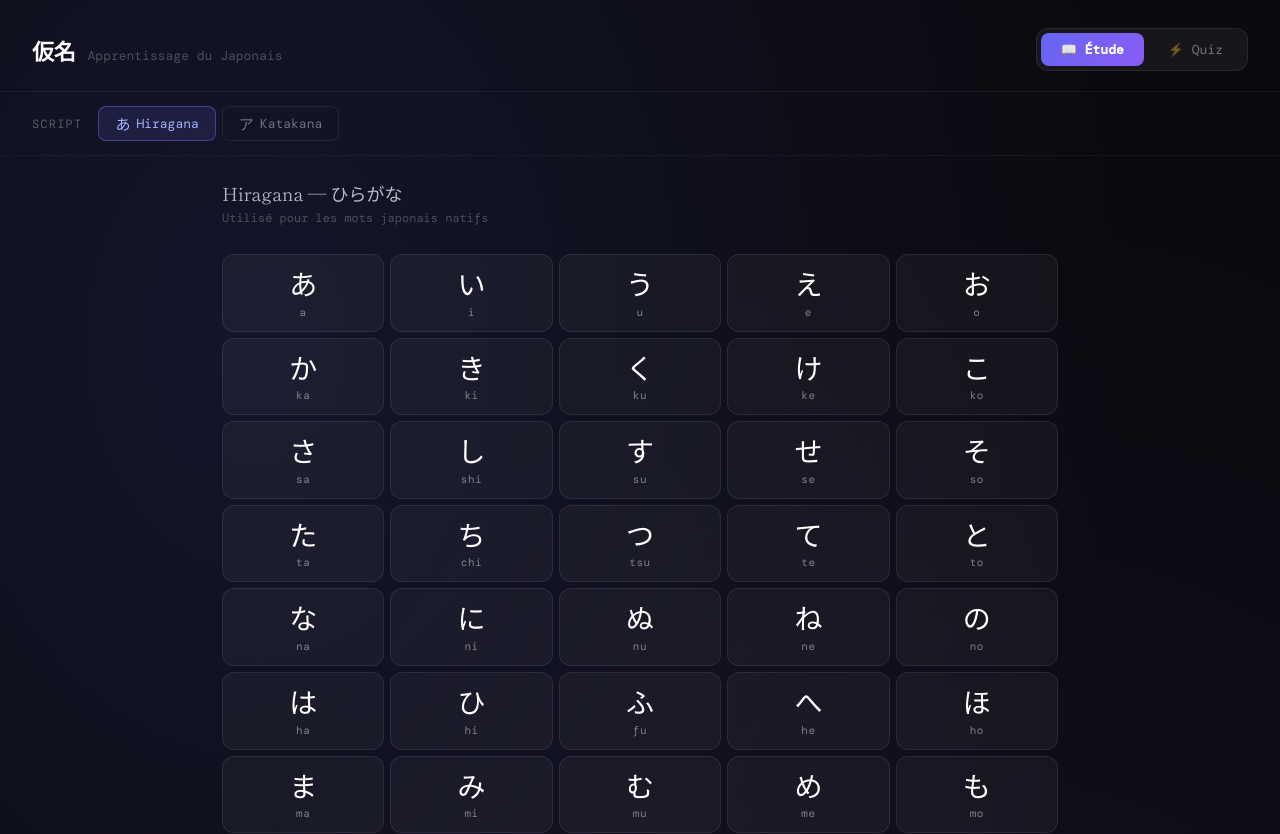
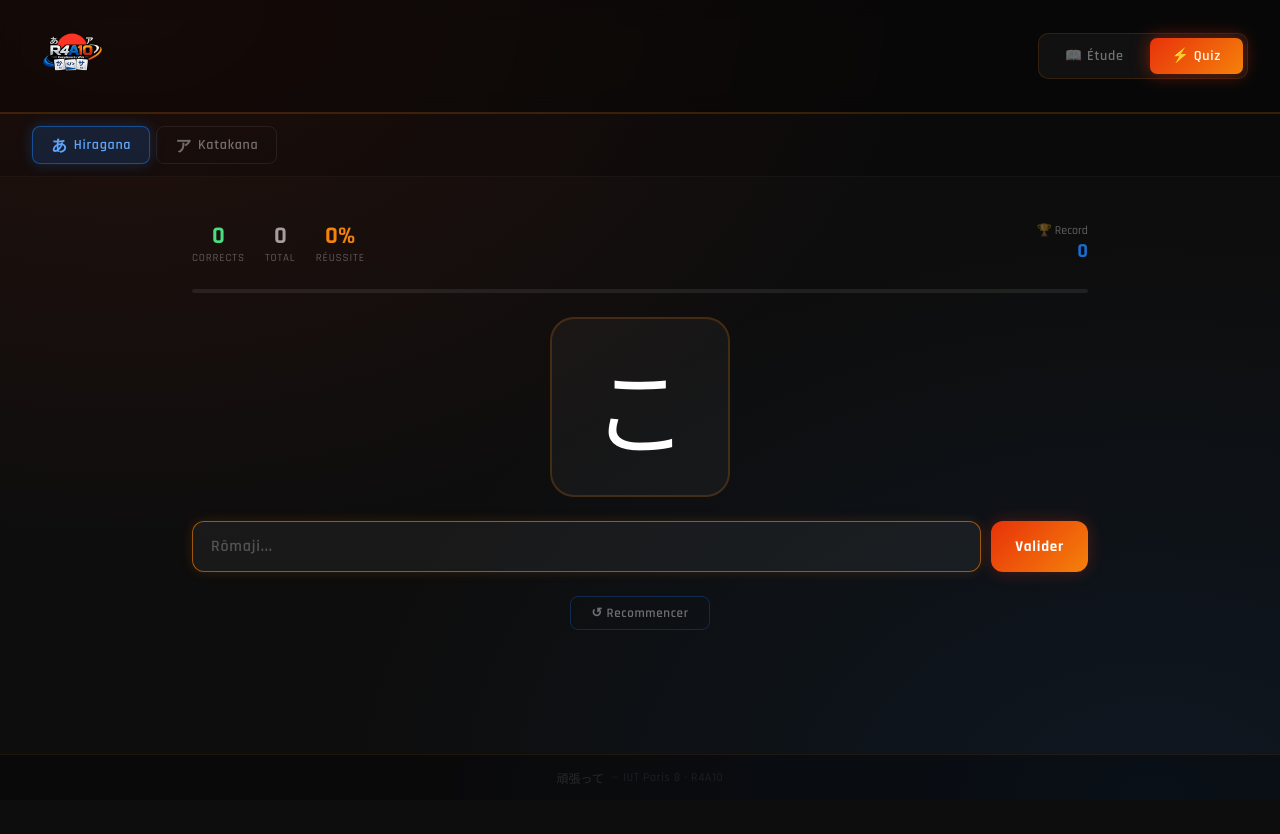
Before and after one commit to Naosh1/S4_Projet_Fil_Rouge_Camillia, a React (Vite) app: page /quiz in a window 1280 px wide. Shown: the top 834 px of the page. After the commit the page ends 800 px from the top, so only its background shows below. Built offline with nearby package versions, Linux system fonts and the light colour scheme.

Commit message:
ajout de logo, amélioration du css et ajout des routes study/quiz

```diff
--- a/src/App.module.css
+++ b/src/App.module.css
@@ -3,85 +3,84 @@
   display: flex;
   flex-direction: column;
   background:
-    radial-gradient(ellipse at 20% 20%, rgba(99,102,241,0.12) 0%, transparent 60%),
-    radial-gradient(ellipse at 80% 80%, rgba(139,92,246,0.08) 0%, transparent 60%),
-    #0a0a0f;
+          radial-gradient(ellipse at 10% 0%, rgba(232,50,10,0.1) 0%, transparent 50%),
+          radial-gradient(ellipse at 90% 100%, rgba(26,111,212,0.1) 0%, transparent 50%),
+          #0d0d0d;
   color: #fff;
+  font-family: 'Rajdhani', sans-serif;
 }
 
-/* ── Header ── */
 .header {
-  padding: 28px 32px 20px;
-  border-bottom: 1px solid rgba(255, 255, 255, 0.06);
+  padding: 16px 32px;
+  border-bottom: 2px solid rgba(245,130,10,0.2);
   display: flex;
   align-items: center;
   justify-content: space-between;
   flex-wrap: wrap;
   gap: 16px;
+  background: rgba(0,0,0,0.4);
+  backdrop-filter: blur(10px);
 }
 
 .brand {
   display: flex;
-  align-items: baseline;
+  align-items: center;
   gap: 12px;
 }
 
-.brandKanji {
-  font-family: 'Shippori Mincho', serif;
-  font-size: 22px;
-  font-weight: 700;
-  color: #fff;
-  letter-spacing: -0.01em;
-}
-
-.brandSub {
-  font-size: 13px;
-  color: rgba(255, 255, 255, 0.25);
-  font-family: 'DM Mono', monospace;
+.brandLogo {
+  height: 80px;
 }
 
 .modeNav {
   display: flex;
   gap: 4px;
-  background: rgba(255, 255, 255, 0.05);
+  background: rgba(255,255,255,0.04);
   padding: 4px;
-  border-radius: 12px;
-  border: 1px solid rgba(255, 255, 255, 0.08);
+  border-radius: 10px;
+  border: 1px solid rgba(245,130,10,0.15);
 }
 
 .modeBtn {
-  padding: 8px 20px;
-  border-radius: 8px;
+  padding: 9px 22px;
+  border-radius: 7px;
   border: none;
   background: transparent;
-  color: rgba(255, 255, 255, 0.4);
+  color: rgba(255,255,255,0.4);
   cursor: pointer;
-  font-size: 13px;
-  font-family: 'DM Mono', monospace;
-  transition: background 0.2s, color 0.2s;
+  font-size: 14px;
+  font-family: 'Rajdhani', sans-serif;
+  font-weight: 600;
+  letter-spacing: 0.05em;
+  text-decoration: none;
+  transition: background 0.2s, color 0.2s, box-shadow 0.2s;
+  display: flex;
+  align-items: center;
+  gap: 6px;
 }
 
 .modeBtnActive {
-  background: linear-gradient(135deg, #6366f1, #8b5cf6);
+  background: linear-gradient(135deg, #e8320a, #f5820a);
   color: #fff;
-  font-weight: 600;
+  box-shadow: 0 0 18px rgba(232,50,10,0.5);
 }
 
-/* ── Script bar ── */
 .scriptBar {
-  padding: 14px 32px;
+  padding: 12px 32px;
   display: flex;
   align-items: center;
   gap: 16px;
-  border-bottom: 1px solid rgba(255, 255, 255, 0.04);
+  border-bottom: 1px solid rgba(255,255,255,0.04);
+  background: rgba(0,0,0,0.2);
 }
 
 .scriptLabel {
-  font-size: 12px;
-  color: rgba(255, 255, 255, 0.3);
+  font-size: 11px;
+  color: rgba(255,255,255,0.25);
   text-transform: uppercase;
-  letter-spacing: 0.1em;
-  font-family: 'DM Mono', monospace;
+  letter-spacing: 0.12em;
+  font-family: 'Rajdhani', sans-serif;
+  font-weight: 600;
 }
 
 .scriptButtons {
@@ -93,56 +92,60 @@
   display: flex;
   align-items: center;
   gap: 6px;
-  padding: 6px 16px;
+  padding: 6px 18px;
   border-radius: 8px;
-  border: 1px solid rgba(255, 255, 255, 0.08);
+  border: 1px solid rgba(255,255,255,0.08);
   background: transparent;
-  color: rgba(255, 255, 255, 0.4);
+  color: rgba(255,255,255,0.4);
   cursor: pointer;
-  font-size: 13px;
-  font-family: 'DM Mono', monospace;
-  transition: background 0.2s, color 0.2s, border-color 0.2s;
+  font-size: 14px;
+  font-family: 'Rajdhani', sans-serif;
+  font-weight: 600;
+  letter-spacing: 0.05em;
+  transition: all 0.2s;
 }
 
 .scriptBtn:hover {
-  background: rgba(255, 255, 255, 0.05);
+  background: rgba(255,255,255,0.06);
+  color: rgba(255,255,255,0.7);
 }
 
 .scriptBtnActive {
-  background: rgba(99, 102, 241, 0.15);
-  border-color: rgba(99, 102, 241, 0.5);
-  color: #a5b4fc;
+  background: rgba(26,111,212,0.2);
+  border-color: rgba(26,111,212,0.6);
+  color: #60a5fa;
+  box-shadow: 0 0 14px rgba(26,111,212,0.3);
 }
 
 .scriptEx {
   font-family: 'Noto Sans JP', sans-serif;
-  font-size: 15px;
+  font-size: 16px;
 }
 
-/* ── Main ── */
 .main {
   flex: 1;
-  padding: 24px 32px;
-  max-width: 900px;
+  padding: 28px 32px;
+  max-width: 960px;
   width: 100%;
   margin: 0 auto;
   align-self: center;
 }
 
-/* ── Footer ── */
 .footer {
-  padding: 16px 32px;
-  border-top: 1px solid rgba(255, 255, 255, 0.04);
+  padding: 14px 32px;
+  border-top: 1px solid rgba(245,130,10,0.1);
   display: flex;
   justify-content: center;
   align-items: center;
   gap: 8px;
-  font-size: 11px;
-  color: rgba(255, 255, 255, 0.15);
+  font-size: 12px;
+  color: rgba(255,255,255,0.12);
   font-family: 'Noto Sans JP', sans-serif;
+  background: rgba(0,0,0,0.3);
 }
 
 .footerMuted {
-  font-family: 'DM Mono', monospace;
-  color: rgba(255, 255, 255, 0.08);
+  font-family: 'Rajdhani', sans-serif;
+  color: rgba(255,255,255,0.08);
+  letter-spacing: 0.05em;
 }
--- a/src/App.tsx
+++ b/src/App.tsx
@@ -1,40 +1,41 @@
-import { useState } from 'react';
-import StudyMode from './components/StudyMode';
-import QuizMode from './components/QuizMode';
-import styles from './App.module.css';
+import { Routes, Route, NavLink } from 'react-router-dom'
+import StudyMode from './components/StudyMode'
+import QuizMode from './components/QuizMode'
+import styles from './App.module.css'
+import { useState } from 'react'
 
-type Mode   = 'study' | 'quiz';
-type Script = 'hiragana' | 'katakana';
+type Script = 'hiragana' | 'katakana'
 
-function App() {
-  const [mode, setMode]     = useState<Mode>('study');
-  const [script, setScript] = useState<Script>('hiragana');
+const App = () => {
+    const [script, setScript] = useState<Script>('hiragana')
 
     return (
         <div className={styles.app}>
-      {/* ── Header ── */}
             <header className={styles.header}>
                 <div className={styles.brand}>
-          <span className={styles.brandKanji}>仮名</span>
-          <span className={styles.brandSub}>Apprentissage du Japonais</span>
+                    <img src="/logo.png" alt="R4A10 Logo" className={styles.brandLogo} />
                 </div>
-
                 <nav className={styles.modeNav}>
-          {(['study', 'quiz'] as Mode[]).map((m) => (
-            <button
-              key={m}
-              onClick={() => setMode(m)}
-              className={`${styles.modeBtn} ${mode === m ? styles.modeBtnActive : ''}`}
+                    <NavLink
+                        to="/study"
+                        className={({ isActive }) =>
+                            `${styles.modeBtn} ${isActive ? styles.modeBtnActive : ''}`
+                        }
                     >
-              {m === 'study' ? '📖 Étude' : '⚡ Quiz'}
-            </button>
-          ))}
+                        📖 Étude
+                    </NavLink>
+                    <NavLink
+                        to="/quiz"
+                        className={({ isActive }) =>
+                            `${styles.modeBtn} ${isActive ? styles.modeBtnActive : ''}`
+                        }
+                    >
+                        ⚡ Quiz
+                    </NavLink>
                 </nav>
             </header>
 
-      {/* ── Script selector ── */}
             <div className={styles.scriptBar}>
-        <span className={styles.scriptLabel}>Script</span>
                 <div className={styles.scriptButtons}>
                     {(['hiragana', 'katakana'] as Script[]).map((s) => (
                         <button
@@ -42,23 +43,19 @@ function App() {
                             onClick={() => setScript(s)}
                             className={`${styles.scriptBtn} ${script === s ? styles.scriptBtnActive : ''}`}
                         >
-              <span className={styles.scriptEx}>
-                {s === 'hiragana' ? 'あ' : 'ア'}
-              </span>
+                            <span className={styles.scriptEx}>{s === 'hiragana' ? 'あ' : 'ア'}</span>
                             {s.charAt(0).toUpperCase() + s.slice(1)}
                         </button>
                     ))}
                 </div>
             </div>
 
-      {/* ── Main content ── */}
             <main className={styles.main}>
-        {mode === 'study' ? (
-          <StudyMode script={script} />
-        ) : (
-          /* key={script} resets quiz state when switching script */
-          <QuizMode key={script} script={script} />
-        )}
+                <Routes>
+                    <Route path="/" element={<StudyMode script={script} />} />
+                    <Route path="/study" element={<StudyMode script={script} />} />
+                    <Route path="/quiz" element={<QuizMode key={script} script={script} />} />
+                </Routes>
             </main>
 
             <footer className={styles.footer}>
@@ -66,7 +63,7 @@ function App() {
                 <span className={styles.footerMuted}>— IUT Paris 8 · R4A10</span>
             </footer>
         </div>
-  );
+    )
 }
 
-export default App;
+export default App
--- a/src/components/CharacterCard.module.css
+++ b/src/components/CharacterCard.module.css
@@ -4,18 +4,19 @@
   align-items: center;
   justify-content: center;
   padding: 12px 8px;
-  border-radius: 12px;
-  background: rgba(255, 255, 255, 0.04);
-  border: 1px solid rgba(255, 255, 255, 0.08);
+  border-radius: 10px;
+  background: rgba(255, 255, 255, 0.03);
+  border: 1px solid rgba(245,130,10,0.12);
   cursor: default;
-  transition: background 0.2s ease, transform 0.2s ease, border-color 0.2s ease;
+  transition: background 0.2s ease, transform 0.2s ease, border-color 0.2s ease, box-shadow 0.2s;
   min-width: 0;
 }
 
 .card:hover {
-  background: rgba(255, 255, 255, 0.09);
-  border-color: rgba(255, 255, 255, 0.18);
+  background: rgba(245,130,10,0.08);
+  border-color: rgba(245,130,10,0.35);
   transform: translateY(-2px);
+  box-shadow: 0 4px 16px rgba(245,130,10,0.15);
 }
 
 .character {
@@ -27,8 +28,10 @@
 
 .romanji {
   font-size: 11px;
-  color: rgba(255, 255, 255, 0.45);
+  color: rgba(255, 255, 255, 0.4);
   margin-top: 4px;
-  font-family: 'DM Mono', monospace;
-  letter-spacing: 0.05em;
+  font-family: 'Rajdhani', sans-serif;
+  font-weight: 600;
+  letter-spacing: 0.08em;
+  text-transform: uppercase;
 }
--- a/src/components/QuizMode.module.css
+++ b/src/components/QuizMode.module.css
@@ -7,7 +7,7 @@
   width: 100%;
 }
 
-
+/* ── Score ── */
 .scoreRow {
   width: 100%;
   display: flex;
@@ -30,41 +30,40 @@
   font-size: 24px;
   font-weight: 700;
   color: rgba(255, 255, 255, 0.6);
-  font-family: 'DM Mono', monospace;
+  font-family: 'Rajdhani', sans-serif;
 }
 
 .scoreValue.correct { color: #4ade80; }
-.scoreValue.pct     { color: #fbbf24; }
+.scoreValue.pct     { color: #f5820a; }
 
 .scoreLabel {
   font-size: 11px;
   color: rgba(255, 255, 255, 0.3);
   text-transform: uppercase;
   letter-spacing: 0.08em;
-  font-family: 'DM Mono', monospace;
+  font-family: 'Rajdhani', sans-serif;
 }
 
-.best {
-  text-align: right;
-}
+.best { text-align: right; }
 
 .bestLabel {
   display: block;
   font-size: 12px;
   color: rgba(255, 255, 255, 0.35);
-  font-family: 'DM Mono', monospace;
+  font-family: 'Rajdhani', sans-serif;
 }
 
 .bestValue {
   font-size: 20px;
   font-weight: 700;
-  color: #c084fc;
-  font-family: 'DM Mono', monospace;
+  color: #1a6fd4;
+  font-family: 'Rajdhani', sans-serif;
 }
 
+/* ── Progress ── */
 .progressBar {
   width: 100%;
-  height: 3px;
+  height: 4px;
   background: rgba(255, 255, 255, 0.08);
   border-radius: 2px;
   overflow: hidden;
@@ -72,11 +71,12 @@
 
 .progressFill {
   height: 100%;
-  background: linear-gradient(90deg, #4ade80, #22d3ee);
+  background: linear-gradient(90deg, #e8320a, #f5820a);
   border-radius: 2px;
   transition: width 0.4s ease;
 }
 
+/* ── Character display ── */
 .charDisplay {
   width: 180px;
   height: 180px;
@@ -84,19 +84,21 @@
   align-items: center;
   justify-content: center;
   border-radius: 24px;
-  background: rgba(255, 255, 255, 0.05);
-  border: 2px solid rgba(255, 255, 255, 0.1);
-  transition: background 0.3s ease, border-color 0.3s ease;
+  background: rgba(255, 255, 255, 0.04);
+  border: 2px solid rgba(245,130,10,0.2);
+  transition: background 0.3s ease, border-color 0.3s ease, box-shadow 0.3s ease;
 }
 
 .charDisplay.charCorrect {
   background: rgba(74, 222, 128, 0.1);
   border-color: rgba(74, 222, 128, 0.4);
+  box-shadow: 0 0 24px rgba(74,222,128,0.2);
 }
 
 .charDisplay.charWrong {
-  background: rgba(248, 113, 113, 0.1);
-  border-color: rgba(248, 113, 113, 0.4);
+  background: rgba(232, 50, 10, 0.1);
+  border-color: rgba(232, 50, 10, 0.4);
+  box-shadow: 0 0 24px rgba(232,50,10,0.2);
 }
 
 .charText {
@@ -106,13 +108,14 @@
   color: #fff;
 }
 
-
+/* ── Feedback ── */
 .feedback {
-  padding: 10px 20px;
+  padding: 10px 24px;
   border-radius: 8px;
   font-size: 15px;
-  font-weight: 600;
-  font-family: 'DM Mono', monospace;
+  font-weight: 700;
+  font-family: 'Rajdhani', sans-serif;
+  letter-spacing: 0.05em;
 }
 
 .feedbackCorrect {
@@ -121,11 +124,11 @@
 }
 
 .feedbackWrong {
-  background: rgba(248, 113, 113, 0.15);
+  background: rgba(232, 50, 10, 0.15);
   color: #f87171;
 }
 
-
+/* ── Form ── */
 .form {
   width: 100%;
   display: flex;
@@ -136,18 +139,20 @@
   flex: 1;
   padding: 14px 18px;
   border-radius: 12px;
-  border: 1px solid rgba(255, 255, 255, 0.12);
-  background: rgba(255, 255, 255, 0.06);
+  border: 1px solid rgba(245,130,10,0.2);
+  background: rgba(255, 255, 255, 0.05);
   color: #fff;
   font-size: 16px;
   outline: none;
-  font-family: 'DM Mono', monospace;
+  font-family: 'Rajdhani', sans-serif;
+  font-weight: 600;
   letter-spacing: 0.05em;
   transition: border-color 0.2s;
 }
 
 .input:focus {
-  border-color: rgba(99, 102, 241, 0.5);
+  border-color: rgba(245,130,10,0.6);
+  box-shadow: 0 0 12px rgba(245,130,10,0.15);
 }
 
 .input:disabled {
@@ -163,38 +168,45 @@
   padding: 14px 24px;
   border-radius: 12px;
   border: none;
-  background: linear-gradient(135deg, #6366f1, #8b5cf6);
+  background: linear-gradient(135deg, #e8320a, #f5820a);
   color: #fff;
   font-size: 15px;
-  font-weight: 600;
+  font-weight: 700;
   cursor: pointer;
-  font-family: 'DM Mono', monospace;
-  transition: opacity 0.2s, transform 0.1s;
+  font-family: 'Rajdhani', sans-serif;
+  letter-spacing: 0.05em;
+  transition: opacity 0.2s, transform 0.1s, box-shadow 0.2s;
   white-space: nowrap;
+  box-shadow: 0 0 16px rgba(232,50,10,0.3);
 }
 
 .submitBtn:hover {
-  opacity: 0.85;
+  opacity: 0.9;
   transform: translateY(-1px);
+  box-shadow: 0 0 24px rgba(232,50,10,0.5);
 }
 
 .submitBtn:active {
   transform: translateY(0);
 }
 
+/* ── Reset ── */
 .resetBtn {
   background: none;
-  border: 1px solid rgba(255, 255, 255, 0.12);
+  border: 1px solid rgba(26,111,212,0.3);
   color: rgba(255, 255, 255, 0.4);
   padding: 8px 20px;
   border-radius: 8px;
   cursor: pointer;
   font-size: 13px;
-  font-family: 'DM Mono', monospace;
-  transition: color 0.2s, border-color 0.2s;
+  font-family: 'Rajdhani', sans-serif;
+  font-weight: 600;
+  letter-spacing: 0.05em;
+  transition: color 0.2s, border-color 0.2s, box-shadow 0.2s;
 }
 
 .resetBtn:hover {
-  color: rgba(255, 255, 255, 0.8);
-  border-color: rgba(255, 255, 255, 0.3);
+  color: #60a5fa;
+  border-color: rgba(26,111,212,0.6);
+  box-shadow: 0 0 12px rgba(26,111,212,0.2);
 }
--- a/src/components/StudyMode.module.css
+++ b/src/components/StudyMode.module.css
@@ -7,15 +7,17 @@
 }
 
 .title {
-  font-family: 'Shippori Mincho', serif;
-  font-size: 18px;
+  font-family: 'Rajdhani', sans-serif;
+  font-size: 20px;
   color: rgba(255, 255, 255, 0.7);
-  font-weight: 400;
+  font-weight: 700;
+  letter-spacing: 0.05em;
 }
 
 .subtitle {
   font-size: 12px;
   color: rgba(255, 255, 255, 0.25);
   margin-top: 4px;
-  font-family: 'DM Mono', monospace;
+  font-family: 'Rajdhani', sans-serif;
+  letter-spacing: 0.05em;
 }
--- a/src/index.css
+++ b/src/index.css
@@ -1,4 +1,4 @@
-@import url('https://fonts.googleapis.com/css2?family=Noto+Sans+JP:wght@400;700&family=Shippori+Mincho:wght@400;700&family=DM+Mono:wght@400;500&display=swap');
+@import url('https://fonts.googleapis.com/css2?family=Rajdhani:wght@500;600;700&family=Noto+Sans+JP:wght@400;700&display=swap');
 
 *,
 *::before,
@@ -9,15 +9,13 @@
 }
 
 body {
-  font-family: 'DM Mono', monospace;
-  background: #0a0a0f;
+  font-family: 'Rajdhani', sans-serif;
+  background: #0d0d0d;
   color: #fff;
 }
 
-/* Scrollbar */
 ::-webkit-scrollbar        { width: 6px; }
 ::-webkit-scrollbar-track  { background: transparent; }
-::-webkit-scrollbar-thumb  { background: rgba(255,255,255,0.1); border-radius: 3px; }
+::-webkit-scrollbar-thumb  { background: rgba(245,130,10,0.4); border-radius: 3px; }
 
-/* Inputs */
 input::placeholder { color: rgba(255,255,255,0.25); }
--- a/src/main.tsx
+++ b/src/main.tsx
@@ -1,10 +1,13 @@
 import { StrictMode } from 'react'
 import { createRoot } from 'react-dom/client'
+import { BrowserRouter } from 'react-router-dom'
 import './index.css'
 import App from './App'
 
 createRoot(document.getElementById('root')!).render(
-  <StrictMode>
-    <App />
-  </StrictMode>,
+    <StrictMode>
+        <BrowserRouter>
+            <App />
+        </BrowserRouter>
+    </StrictMode>,
 )
```
Also changed, not shown: src/components/CharacterGrid.module.css (+4 -3 lines), public/logo.png (added). Lines whose indentation alone changed are shown as unchanged.
